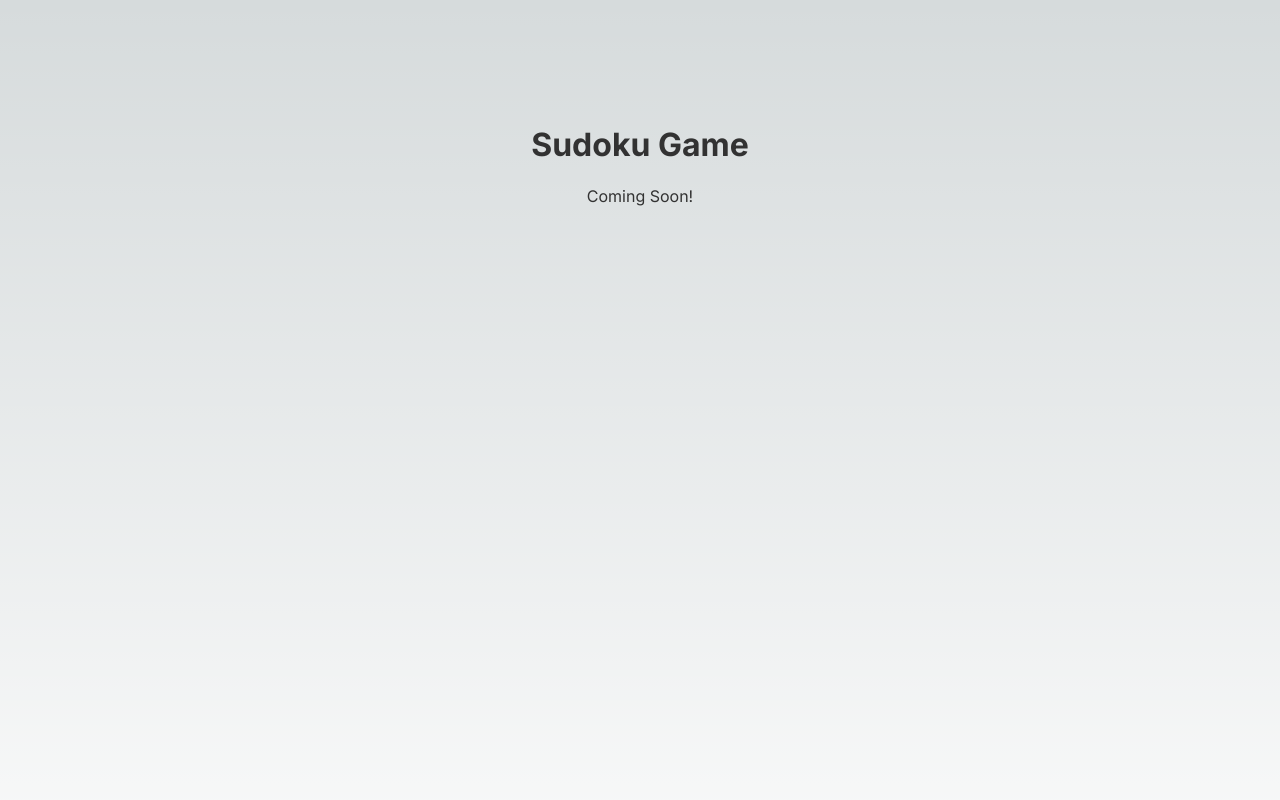
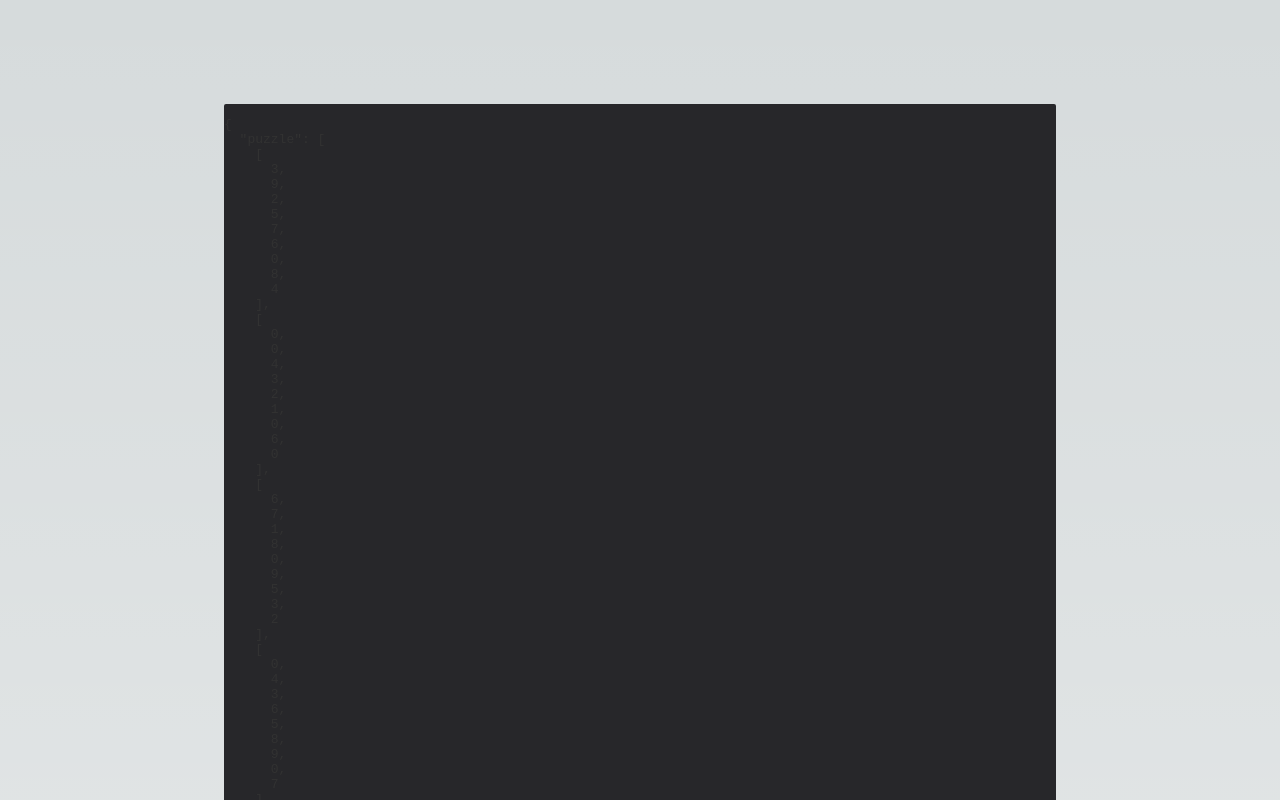
Before and after one commit to debadeepsen/sudoku, a Next.js app: page / in a window 1280 px wide. Shown: the top 800 px of the page. Built offline with nearby package versions, Linux system fonts and the light colour scheme.

Commit message:
dev branch

```diff
--- a/src/app/page.tsx
+++ b/src/app/page.tsx
@@ -5,11 +5,11 @@
 export default function Home() {
   return (
     <main className='flex min-h-screen flex-col items-center justify-between p-24'>
-      <div className='text-center'>
+      {/* <div className='text-center'>
         <h1>Sudoku Game</h1>
         <p>Coming Soon!</p>
-      </div>
-      {/* <Game /> */}
+      </div> */}
+      <Game />
     </main>
   )
 }
```
